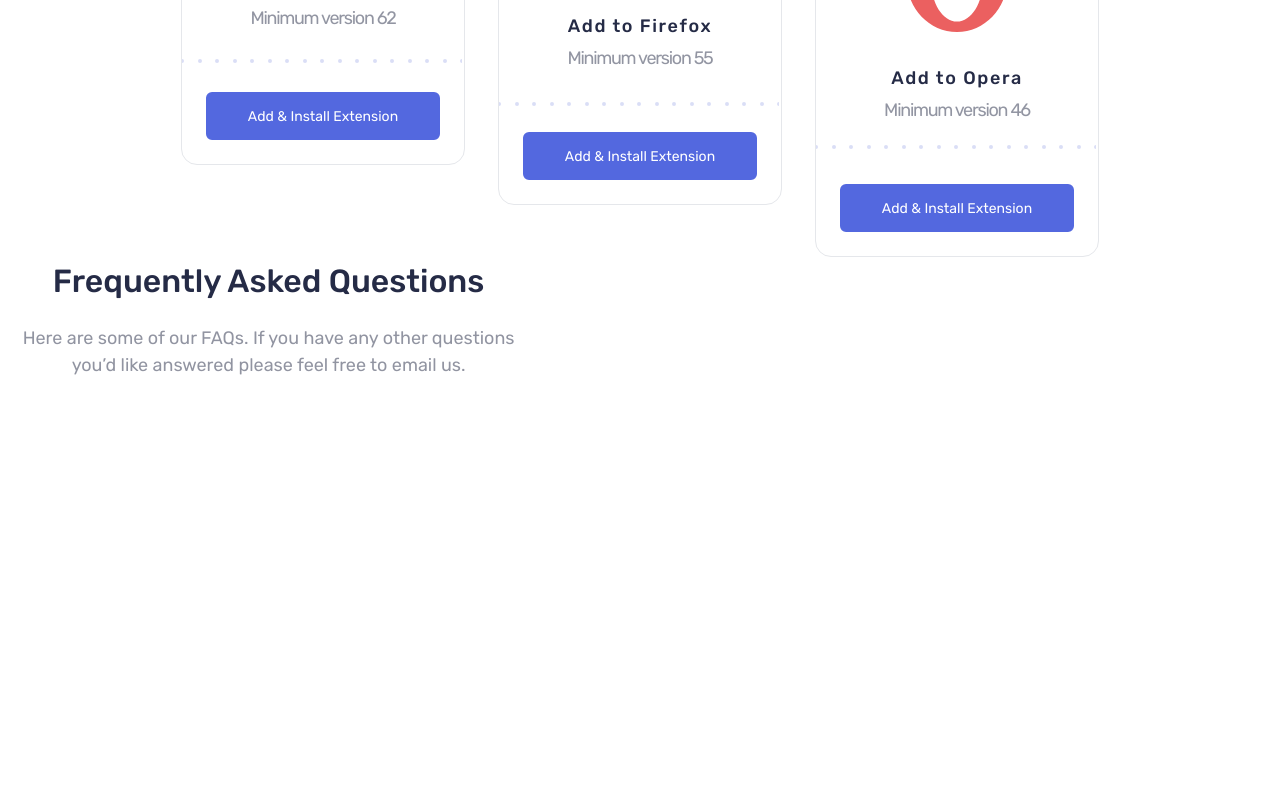
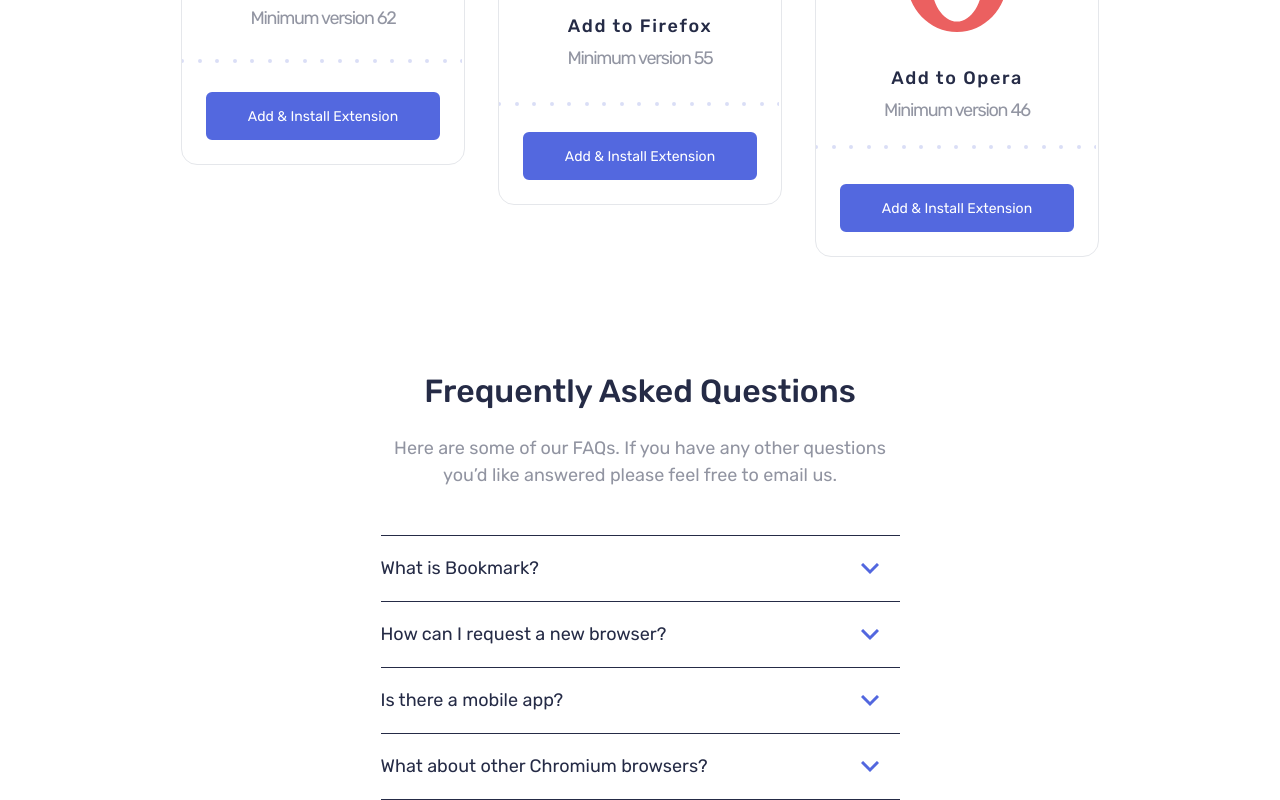
Before and after one commit to SkivaDev/frontendMentor-bookmark-landing-page, a React (Vite) app: page / in a window 1280 px wide. Shown: the part 1904-2704 px from the top of the page. Before the commit the page ends 2283 px from the top, so only its background shows below. Built offline with nearby package versions, Linux system fonts and the light colour scheme.

Commit message:
feat(components): :lipstick: add Tailwind styles to FAQSection, and update faqs.json at data folder

```diff
--- a/src/components/FAQCard.jsx
+++ b/src/components/FAQCard.jsx
@@ -1,10 +1,15 @@
 import React from 'react'
 
-function FAQCard() {
+function FAQCard({ question, answer, iconUrl, isLastChild }) {
   return (
-    <details>
-      <summary></summary>
-      <p></p>
+    <details className={`w-full self-auto border-very-dark-blue border-t ${isLastChild ? 'border-b' : ''}`}>
+      <summary className='flex justify-between items-center pr-[1.3125rem] py-[1.1875rem] text-[18px] hover:cursor-pointer hover:text-soft-red'>
+        <h3 className=''>{question}</h3>
+        <span>
+          <img src={iconUrl} alt="iconUrl" />
+        </span>
+      </summary>
+      <p className='px-[1rem] py-[.75rem] text-very-dark-blue/50'>{answer}</p>
     </details>
   )
 }
--- a/src/containers/FAQSection.jsx
+++ b/src/containers/FAQSection.jsx
@@ -1,10 +1,13 @@
 import React from "react";
 import FAQCard from "../components/FAQCard";
+import { faqs } from '../data/faqs.json';
 
 function FAQSection() {
   return (
-    <section>
+    <section className="flex flex-col items-center justify-center mt-[6.875rem] px-[1.25rem] gap-[2.875rem] md:px-8">
+
       <ContainerText />
+      <FAQs/>
 
     </section>
   );
@@ -25,9 +28,18 @@
 }
 
 function FAQs() {
+
+  let isLastChild = false;
+
   return (
-    <div>
-      <FAQCard/>
+    <div className="flex flex-col max-w-[32.4375rem] w-full">
+      {faqs.map((faq, i) => {
+
+        (i === faqs.length - 1) ? isLastChild = true : isLastChild = false;
+
+        return <FAQCard key={i} {...faq} isLastChild={isLastChild}/>
+
+      })}
     </div>
   )
 }
--- a/src/data/faqs.json
+++ b/src/data/faqs.json
@@ -1,24 +1,24 @@
 {
-  "extensions": [
+  "faqs": [
     {
       "question": "What is Bookmark?",
       "answer": "Lorem ipsum dolor sit amet, consectetur adipiscing elit. Fusce tincidunt justo eget ultricies fringilla. Phasellus blandit ipsum quis quam ornare mattis.",
-      "imageUrl": "./src/assets/images/icon-arrow.svg"
+      "iconUrl": "./src/assets/images/icon-arrow.svg"
     },
     {
-      "title": "How can I request a new browser?",
-      "description": "Vivamus luctus eros aliquet convallis ultricies. Mauris augue massa, ultricies non ligula. Suspendisse imperdiet. Vivamus luctus eros aliquet convallis ultricies. Mauris augue massa, ultricies non ligula. Suspendisse imperdie tVivamus luctus eros al convallis ultricies. Mauris augue massa, ultricies non ligula. Suspendisse imperdiet.",
-      "imageUrl": "./src/assets/images/icon-arrow.svg"
+      "question": "How can I request a new browser?",
+      "answer": "Vivamus luctus eros aliquet convallis ultricies. Mauris augue massa, ultricies non ligula. Suspendisse imperdiet. Vivamus luctus eros aliquet convallis ultricies. Mauris augue massa, ultricies non ligula. Suspendisse imperdie tVivamus luctus eros al convallis ultricies. Mauris augue massa, ultricies non ligula. Suspendisse imperdiet.",
+      "iconUrl": "./src/assets/images/icon-arrow.svg"
     },
     {
-      "title": "Is there a mobile app?",
-      "description": "Sed consectetur quam id neque fermentum accumsan. Praesent luctus vestibulum dolor, ut condimentum urna vulputate eget. Cras in ligula quis est pharetra mattis sit amet pharetra purus. Sed sollicitudin ex et ultricies bibendum.",
-      "imageUrl": "./src/assets/images/icon-arrow.svg"
+      "question": "Is there a mobile app?",
+      "answer": "Sed consectetur quam id neque fermentum accumsan. Praesent luctus vestibulum dolor, ut condimentum urna vulputate eget. Cras in ligula quis est pharetra mattis sit amet pharetra purus. Sed sollicitudin ex et ultricies bibendum.",
+      "iconUrl": "./src/assets/images/icon-arrow.svg"
     },
     {
-      "title": "What about other Chromium browsers?",
-      "description": "Integer condimentum ipsum id imperdiet finibus. Vivamus in placerat mi, at euismod dui. Aliquam vitae neque eget nisl gravida pellentesque non ut velit.",
-      "imageUrl": "./src/assets/images/icon-arrow.svg"
+      "question": "What about other Chromium browsers?",
+      "answer": "Integer condimentum ipsum id imperdiet finibus. Vivamus in placerat mi, at euismod dui. Aliquam vitae neque eget nisl gravida pellentesque non ut velit.",
+      "iconUrl": "./src/assets/images/icon-arrow.svg"
     }
   ]
 }
```
